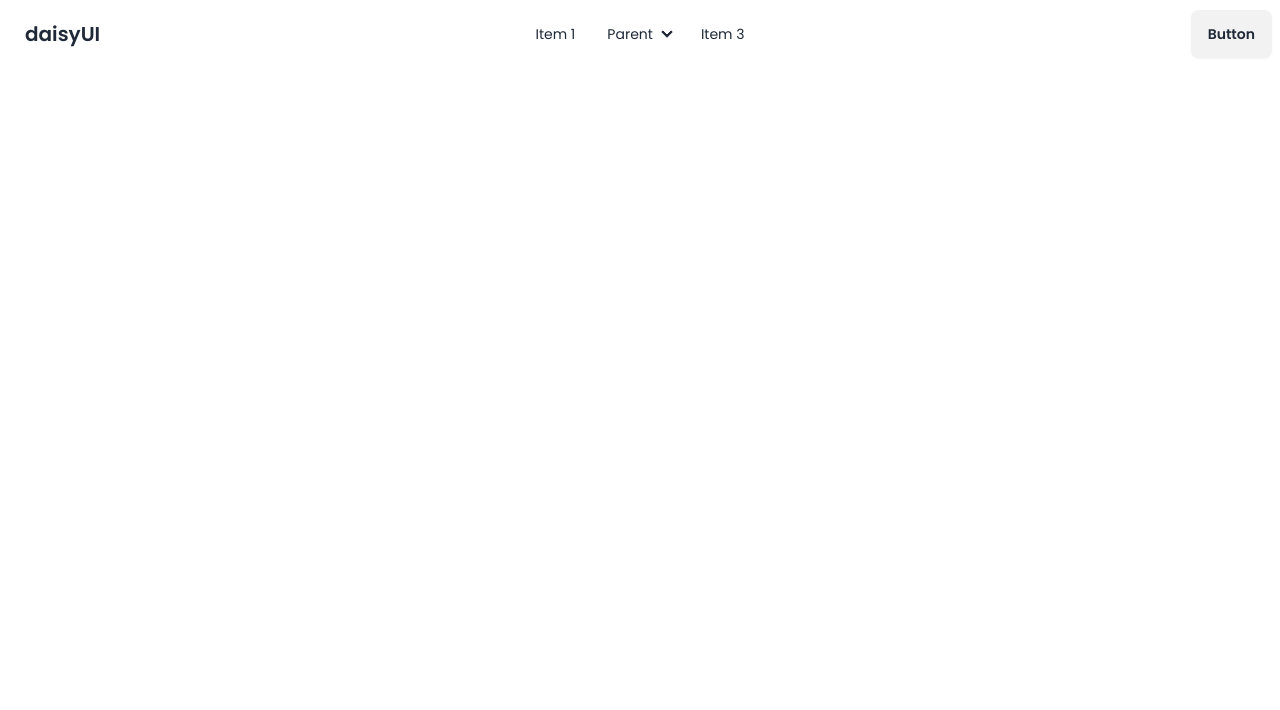
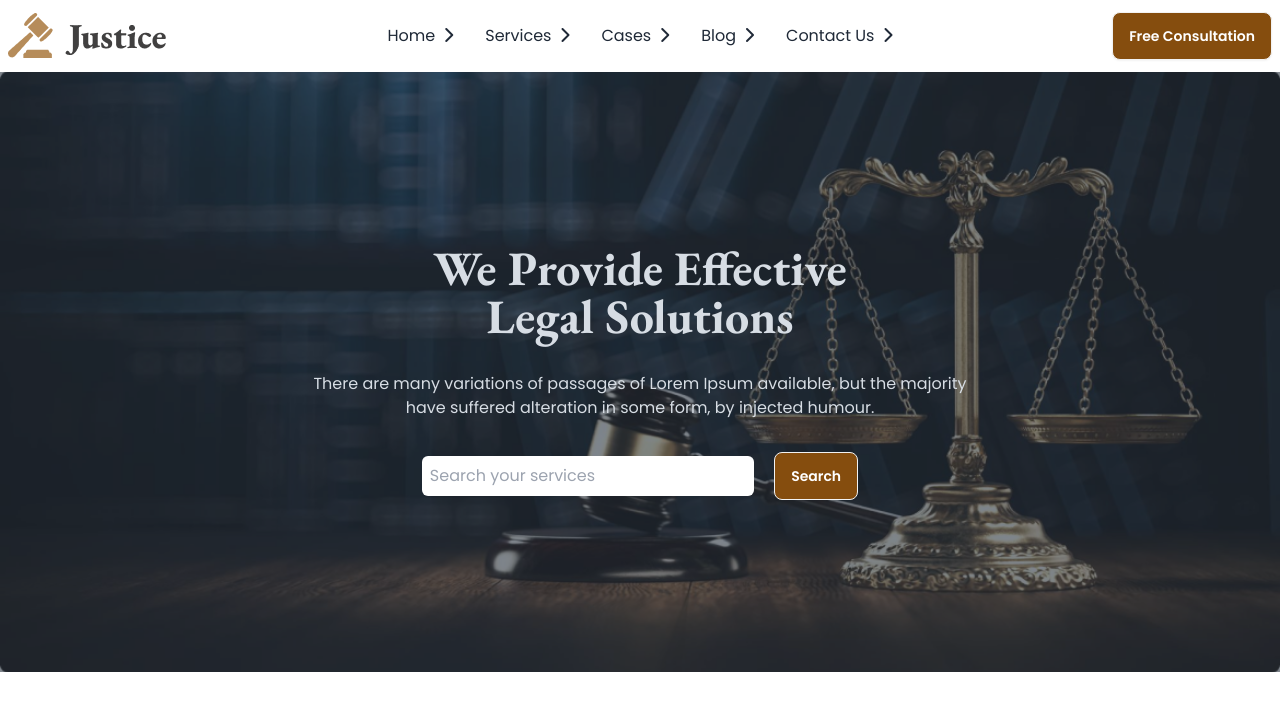
Before and after one commit to Animes101/legal-solution, a plain HTML site: page index.html in a window 1280 px wide. Drawn offline with nearby package versions, Linux system fonts and the light colour scheme.

Commit message:
add hero area code

```diff
--- a/index.html
+++ b/index.html
@@ -37,50 +37,60 @@
 
 </head>
 <body class="poppins-font-family">
+    <!--header area design start-->
     <header class="header">
         <nav class="container mx-auto">
-            <div class="navbar bg-base-100">
+            <div class="navbar">
                 <div class="navbar-start">
                   <div class="dropdown">
                     <div tabindex="0" role="button" class="btn btn-ghost lg:hidden">
                       <svg xmlns="http://www.w3.org/2000/svg" class="h-5 w-5" fill="none" viewBox="0 0 24 24" stroke="currentColor"><path stroke-linecap="round" stroke-linejoin="round" stroke-width="2" d="M4 6h16M4 12h8m-8 6h16" /></svg>
                     </div>
-                    <ul tabindex="0" class="menu menu-sm dropdown-content mt-3 z-[1] p-2 shadow bg-base-100 rounded-box w-52">
-                      <li><a>Item 1</a></li>
-                      <li>
-                        <a>Parent</a>
-                        <ul class="p-2">
-                          <li><a>Submenu 1</a></li>
-                          <li><a>Submenu 2</a></li>
-                        </ul>
-                      </li>
-                      <li><a>Item 3</a></li>
+                    <ul tabindex="0" class="menu menu-sm dropdown-content mt-3 z-[1] p-2 shadow bg-base-100 rounded-box">
+                      <li><a class="text-base pr-2 ">Item 1</a></li>
+                      <li><a class="text-base pr-2 ">Item 3</a></li>
+                      <li><a class="text-base pr-2 ">Item 1</a></li>
+                      <li><a class="text-base pr-2 ">Item 3</a></li>
                     </ul>
                   </div>
-                  <a class="btn btn-ghost text-xl">daisyUI</a>
+                      <img src="images/logo2.png" class="" alt="">
                 </div>
                 <div class="navbar-center hidden lg:flex">
                   <ul class="menu menu-horizontal px-1">
-                    <li><a>Item 1</a></li>
-                    <li>
-                      <details>
-                        <summary>Parent</summary>
-                        <ul class="p-2">
-                          <li><a>Submenu 1</a></li>
-                          <li><a>Submenu 2</a></li>
-                        </ul>
-                      </details>
-                    </li>
-                    <li><a>Item 3</a></li>
+                    <li><a class="text-base">Home<span><i class="fa-solid fa-chevron-right"></i></span></a></li>
+                    <li><a class="text-base">Services<span><i class="fa-solid fa-chevron-right"></i></span></a></li>
+                    <li><a class="text-base">Cases<span><i class="fa-solid fa-chevron-right"></i></span></a></li>
+                    <li><a class="text-base">Blog<span><i class="fa-solid fa-chevron-right"></i></span></a></li>
+                    <li><a class="text-base">Contact Us<span><i class="fa-solid fa-chevron-right"></i></span></a></li>
                   </ul>
                 </div>
                 <div class="navbar-end">
-                  <a class="btn">Button</a>
+                  <a class="btn bg-yellow-800 text-white hover:bg-black">Free Consultation</a>
                 </div>
               </div>
-
         </nav>
     </header>
 
+    <!--hero area designs start-->
+
+    <main>
+        <div class="container mx-auto">
+            <div class="hero h-[600px]" style="background-image: url(images/banner.png);">
+                <div class="hero-overlay bg-opacity-60"></div>
+                <div class="hero-content text-center text-neutral-content">
+                  <div class="space-y-8">
+                    <h1 class="mb-5  text-5xl font-bold eb-garamond-family">We Provide Effective <br>
+                         Legal Solutions</h1>
+                    <p class="w-[60%] mx-auto">There are many variations of passages of Lorem Ipsum available, but the majority have suffered alteration in some form, by injected humour.</p>
+                    <div class="space-x-4">
+                        <input type="text" class="text-base p-2  rounded-md" name="" placeholder="Search your services" id="">
+                        <button class="btn bg-yellow-800 hover:bg-black text-white">Search</button>
+                    </div>
+                  </div>
+                </div>
+              </div>
+        </div>
+    </main>
+
 </body>
 </html>
```
Also changed, not shown: tailwind.config.js (+5 -2 lines), images/business.png (deleted), images/logo.png.
